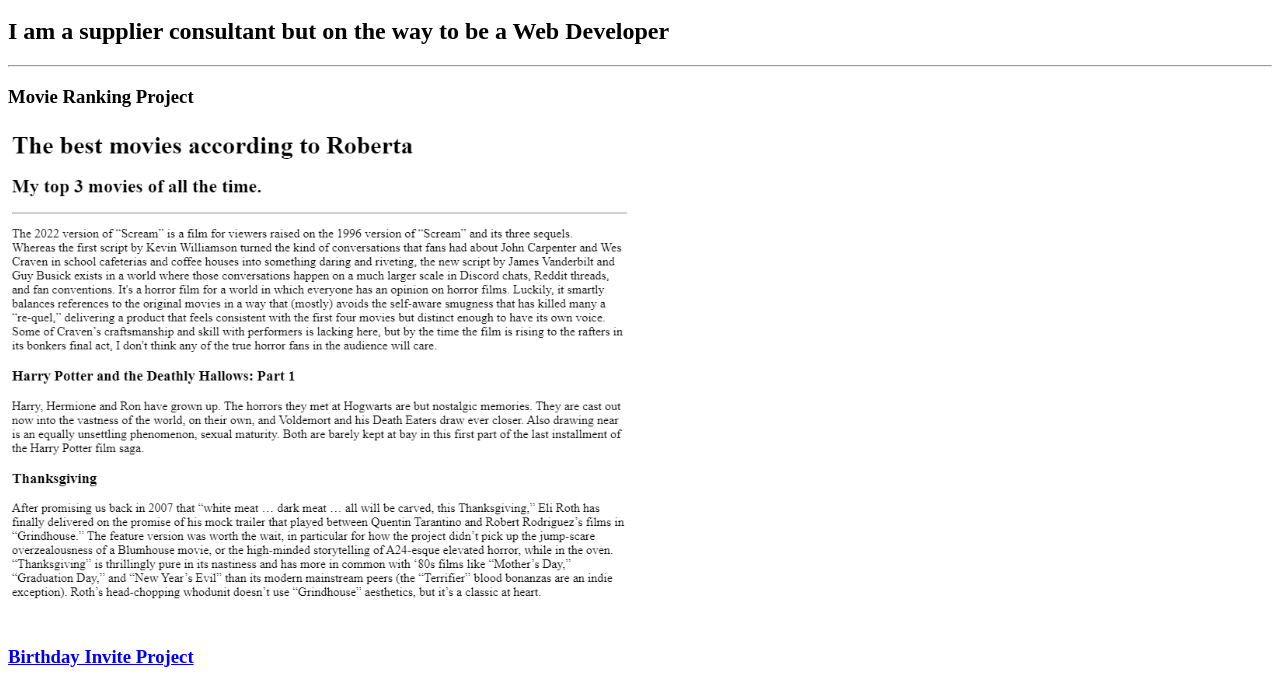
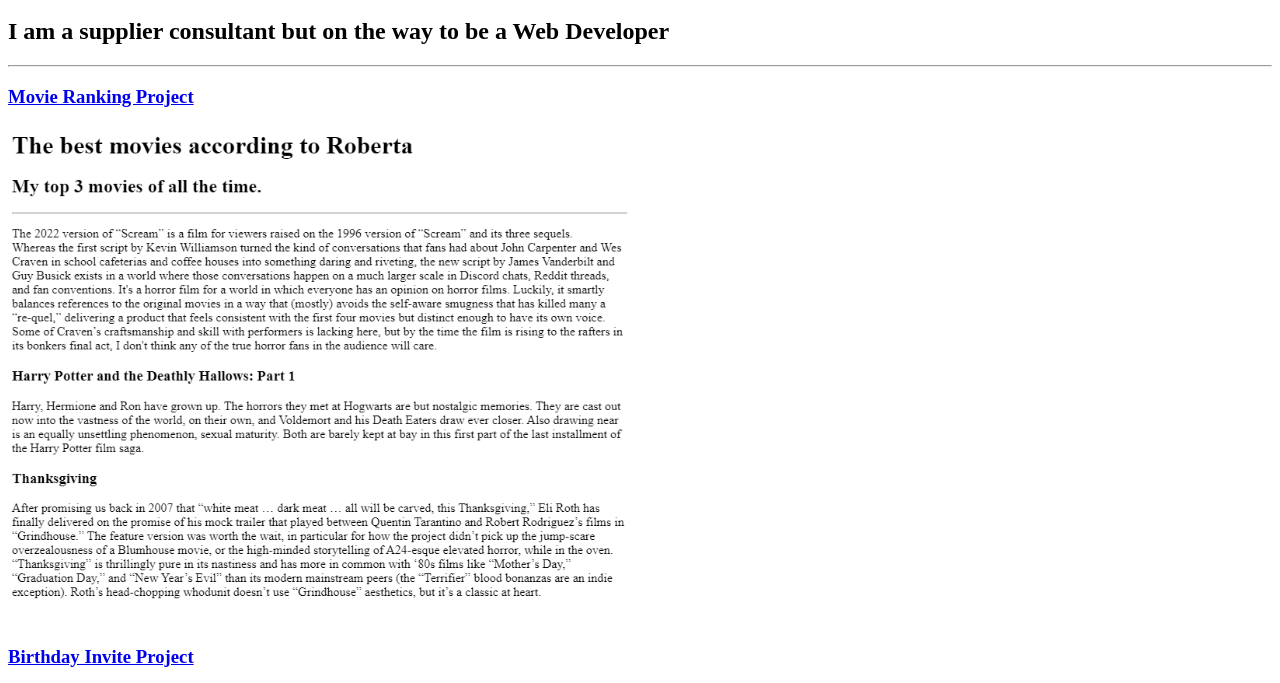
Before and after one commit to 0xi1/html-portfolio, a plain HTML site: page index.html in a window 1280 px wide. Shown: the part 48-731 px from the top of the page. Drawn offline with Linux system fonts and the light colour scheme.

Commit message:
Update index.html

```diff
--- a/index.html
+++ b/index.html
@@ -9,7 +9,7 @@
     <h1>Roberta Vantu's Portfolio</h1>
     <h2> I am a supplier consultant but on the way to be a Web Developer</h2>
     <hr />
-    <h3><a link="Movie-Ranking-Roberta.html" > Movie Ranking Project </a></h3>
+    <h3><a href="Movie-Ranking-Roberta.html" > Movie Ranking Project </a></h3>
 <img
 class="fit-picture"
 src="Movie-Ranking.png"
```
